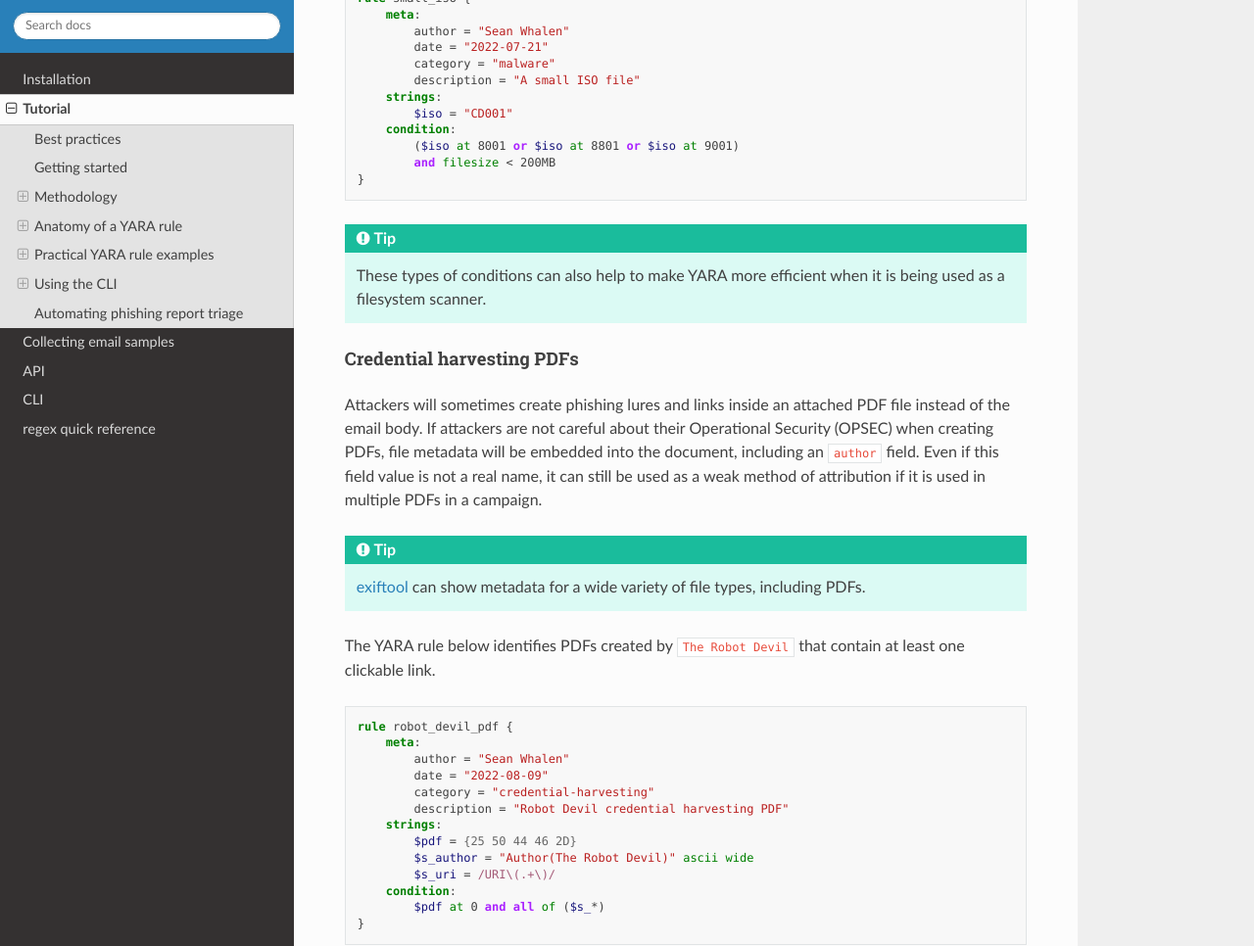
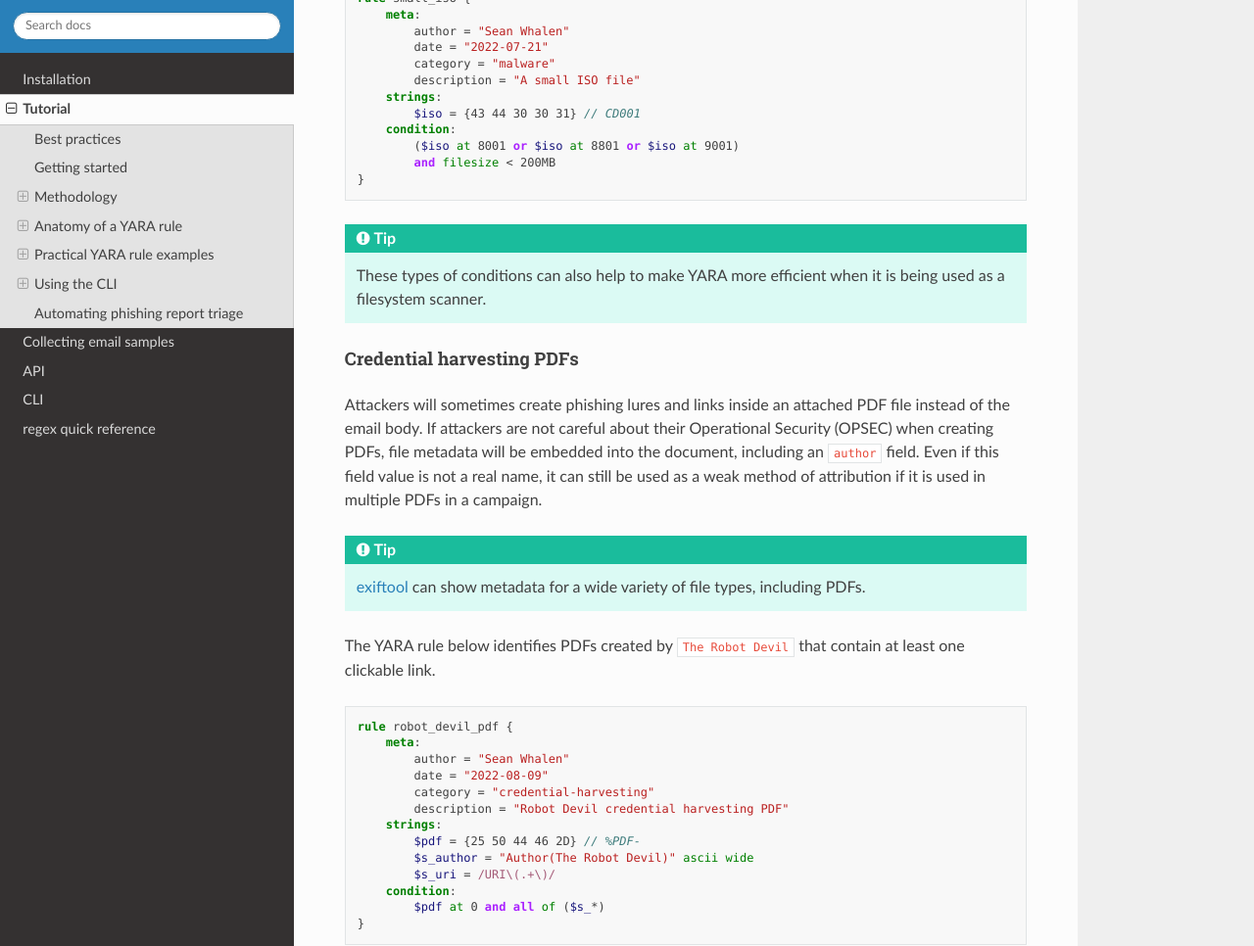
Before and after one commit to seanthegeek/yaramail, a Sphinx documentation site: the page built from docs/source/tutorial.md, in a window 1280 px wide and 1400 px high, scrolled down 8687 px. Shown: the part 151-1117 px from the top of the window at 98% size. Built offline with Sphinx 7.4.7 and the Read the Docs theme 2.0.0, drawn with Linux system fonts in a browser that asks for light colours.

Commit message:
Update YARA examples

```diff
--- a/docs/source/tutorial.md
+++ b/docs/source/tutorial.md
@@ -434,7 +434,7 @@ rule small_iso {
         category = "malware"
         description = "A small ISO file"
     strings:
-        $iso = "CD001"
+        $iso = {43 44 30 30 31} // CD001
     condition:
         ($iso at 8001 or $iso at 8801 or $iso at 9001)
         and filesize < 200MB
@@ -471,7 +471,7 @@ rule robot_devil_pdf {
         category = "credential-harvesting"
         description = "Robot Devil credential harvesting PDF"
     strings:
-        $pdf = {25 50 44 46 2D}
+        $pdf = {25 50 44 46 2D} // %PDF-
         $s_author = "Author(The Robot Devil)" ascii wide
         $s_uri = /URI\(.+\)/
     condition:
```
Also changed, not shown: 1 other file.
